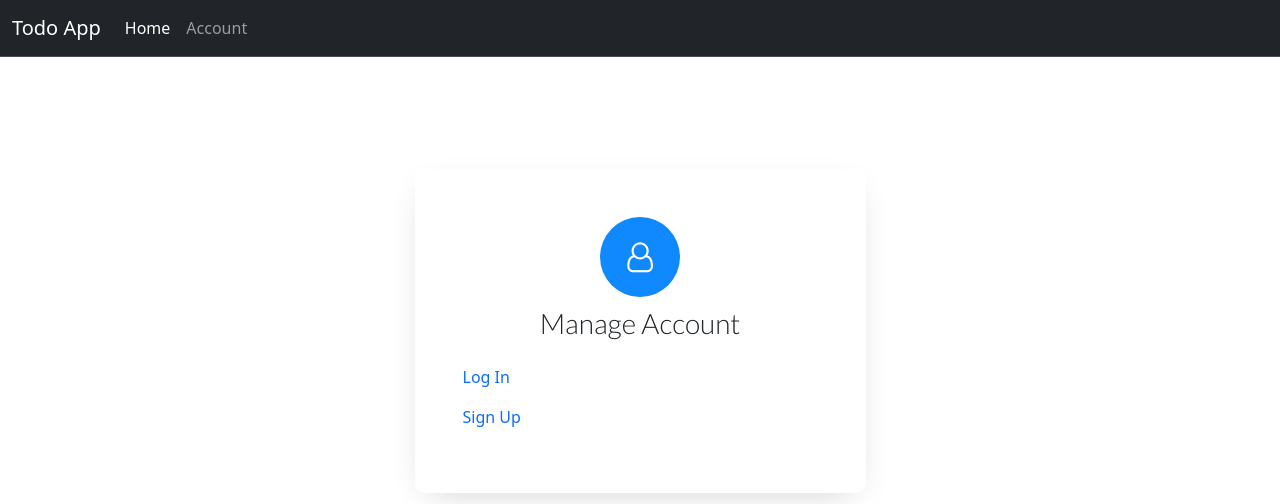
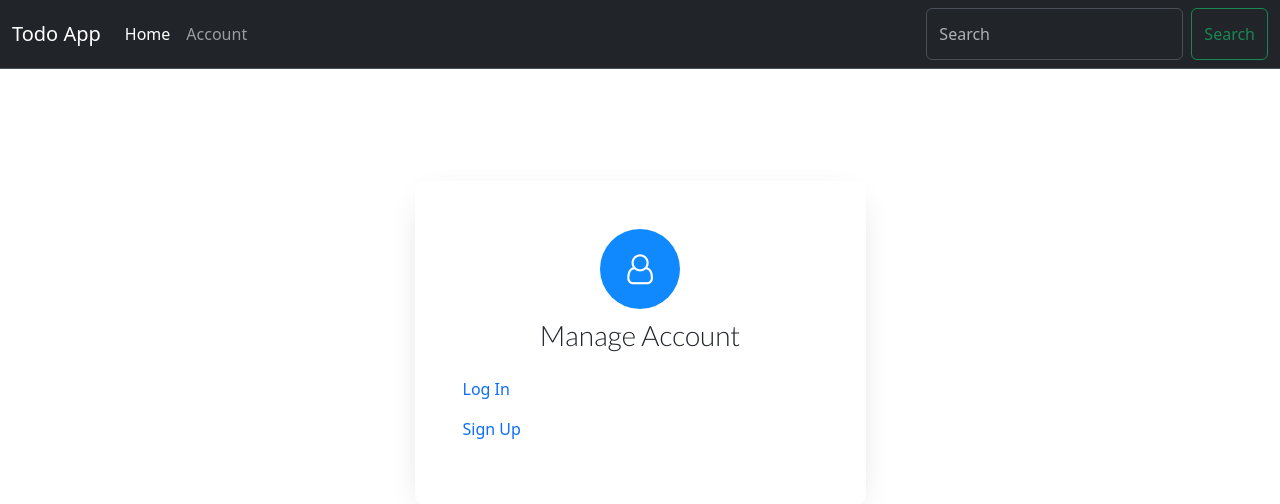
Before and after one commit to AminJml81/ToDo-app, a Django app: page /accounts/ in a window 1280 px wide. Shown: the top 504 px of the page. Run offline with Django 4.2, Linux system fonts and the light colour scheme; some libraries are stand-ins or nearby versions.

Commit message:
added search functionality for tasks

```diff
--- a/core/templates/base.html
+++ b/core/templates/base.html
@@ -31,10 +31,10 @@
               {%endif%}
             </ul>
 
-            {% comment %} <form class="d-flex" role="search">
-              <input class="form-control me-2" type="search" placeholder="Search" aria-label="Search">
+            <form class="d-flex" role="search">
+              <input name='q' class="form-control me-2" type="search" placeholder="Search" aria-label="Search">
               <button class="btn btn-outline-success" type="submit">Search</button>
-            </form> {% endcomment %}
+            </form>
           </div>
         </div>
       </nav>
--- a/core/todo/views.py
+++ b/core/todo/views.py
@@ -2,6 +2,7 @@ from django.views.generic import (ListView, DetailView, UpdateView, CreateView,
 from django.contrib.auth.mixins import LoginRequiredMixin
 from django.urls import reverse_lazy
 from todo.models import Task
+from django.db.models import Q
 
 # Create your views here.
 
@@ -15,6 +16,9 @@ class ListTasksView(LoginRequiredMixin, ListView):
 
     def get_queryset(self):
         tasks = Task.objects.filter(user=self.request.user).order_by('-status')
+        if q:=self.request.GET.get('q'):
+            tasks = tasks.filter(Q(title__icontains=q) | Q(description__icontains=q))
+
         return tasks
 
 
```
